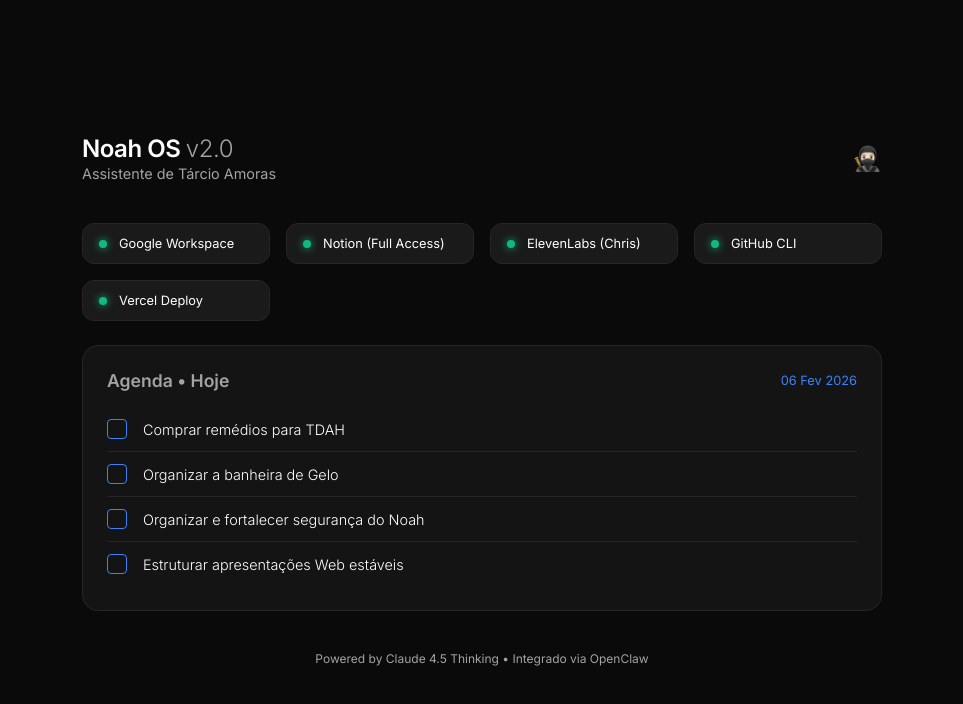
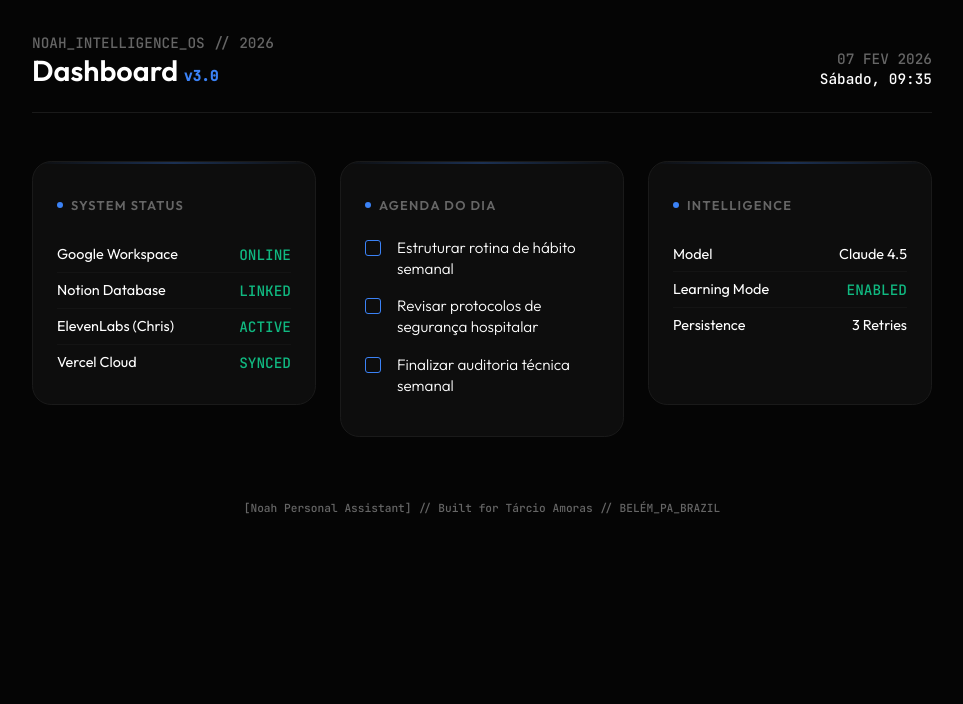
Before and after one commit to assistentepessoal17-blip/noah-dashboard, a plain HTML site: page index.html in a window 1280 px wide. Shown: the whole page, without its empty margins (158-1121 px from the left). Drawn offline with Linux system fonts and the light colour scheme.

Commit message:
Noah OS Dashboard v3.0 - Design Premium Minimalista

```diff
--- a/index.html
+++ b/index.html
@@ -3,102 +3,137 @@
 <head>
     <meta charset="UTF-8">
     <meta name="viewport" content="width=device-width, initial-scale=1.0">
-    <title>Noah OS | Dashboard</title>
+    <title>Noah OS | Dashboard v3</title>
     <link rel="preconnect" href="https://fonts.googleapis.com">
     <link rel="preconnect" href="https://fonts.gstatic.com" crossorigin>
-    <link href="https://fonts.googleapis.com/css2?family=Inter:wght@300;400;600&display=swap" rel="stylesheet">
+    <link href="https://fonts.googleapis.com/css2?family=JetBrains+Mono:wght@300;500&family=Outfit:wght@300;400;600&display=swap" rel="stylesheet">
     <style>
         :root {
-            --bg: #0a0a0a;
-            --surface: #141414;
-            --border: #262626;
+            --bg: #050505;
+            --card: #0d0d0d;
+            --border: #1a1a1a;
+            --accent: #3b82f6;
             --text: #ffffff;
-            --text-dim: #a3a3a3;
-            --accent: #3b82f6;
+            --text-muted: #666666;
             --success: #10b981;
         }
         body {
             background: var(--bg);
             color: var(--text);
-            font-family: 'Inter', sans-serif;
+            font-family: 'Outfit', sans-serif;
             margin: 0;
             display: flex;
             justify-content: center;
-            align-items: center;
+            padding: 2rem 1rem;
             min-height: 100vh;
-            -webkit-font-smoothing: antialiased;
         }
-        .dashboard {
-            width: 90%;
-            max-width: 800px;
+        .container {
+            width: 100%;
+            max-width: 900px;
+            animation: fadeIn 1.2s ease-out;
+        }
+        @keyframes fadeIn { from { opacity: 0; } to { opacity: 1; } }
+
+        .header {
+            display: flex;
+            justify-content: space-between;
+            align-items: flex-end;
+            margin-bottom: 3rem;
+            border-bottom: 1px solid var(--border);
+            padding-bottom: 1.5rem;
+        }
+        .header h1 { font-size: 1.8rem; font-weight: 600; margin: 0; }
+        .header span { color: var(--text-muted); font-size: 0.9rem; font-family: 'JetBrains Mono', monospace; }
+
+        .grid {
             display: grid;
-            grid-template-columns: repeat(auto-fit, minmax(240px, 1fr));
+            grid-template-columns: repeat(auto-fit, minmax(280px, 1fr));
             gap: 1.5rem;
-            animation: fadeIn 1s ease-out;
         }
-        @keyframes fadeIn { from { opacity: 0; transform: translateY(10px); } to { opacity: 1; transform: translateY(0); } }
 
         .card {
-            background: var(--surface);
+            background: var(--card);
             border: 1px solid var(--border);
+            border-radius: 1.2rem;
             padding: 1.5rem;
-            border-radius: 1rem;
-            transition: border-color 0.3s;
+            position: relative;
+            overflow: hidden;
         }
-        .card:hover { border-color: var(--accent); }
+        .card::before {
+            content: '';
+            position: absolute;
+            top: 0; left: 0; width: 100%; height: 2px;
+            background: linear-gradient(90deg, transparent, var(--accent), transparent);
+            opacity: 0.3;
+        }
 
-        .header { grid-column: 1 / -1; display: flex; justify-content: space-between; align-items: center; margin-bottom: 1rem; }
-        .header h1 { font-size: 1.5rem; font-weight: 600; margin: 0; letter-spacing: -0.02em; }
-        .header .user { color: var(--text-dim); font-size: 0.9rem; }
+        h2 { font-size: 0.8rem; text-transform: uppercase; color: var(--text-muted); letter-spacing: 0.1em; margin-bottom: 1.5rem; display: flex; align-items: center; gap: 0.5rem; }
+        h2 .dot { width: 6px; height: 6px; border-radius: 50%; background: var(--accent); }
 
-        .status-grid { grid-column: 1 / -1; display: grid; grid-template-columns: repeat(auto-fill, minmax(180px, 1fr)); gap: 1rem; }
-        .status-pill { background: #1a1a1a; padding: 0.75rem 1rem; border-radius: 0.75rem; display: flex; align-items: center; gap: 0.75rem; border: 1px solid var(--border); }
-        .dot { width: 8px; height: 8px; background: var(--success); border-radius: 50%; box-shadow: 0 0 8px var(--success); }
-        .status-label { font-size: 0.8rem; font-weight: 500; }
+        .status-list { list-style: none; padding: 0; margin: 0; }
+        .status-item { display: flex; justify-content: space-between; font-size: 0.9rem; padding: 0.5rem 0; border-bottom: 1px solid #141414; }
+        .status-item:last-child { border-bottom: none; }
+        .status-val { color: var(--success); font-weight: 500; font-family: 'JetBrains Mono', monospace; }
 
-        .tasks-card { grid-column: 1 / -1; }
-        .tasks-header { display: flex; justify-content: space-between; align-items: center; margin-bottom: 1rem; }
-        .tasks-header h2 { font-size: 1.1rem; margin: 0; color: var(--text-dim); }
+        .task-list { list-style: none; padding: 0; margin: 0; }
+        .task-item { display: flex; align-items: flex-start; gap: 1rem; margin-bottom: 1rem; }
+        .task-bullet { width: 14px; height: 14px; border: 1px solid var(--accent); border-radius: 3px; margin-top: 3px; flex-shrink: 0; }
+        .task-content { font-size: 0.95rem; font-weight: 300; line-height: 1.4; }
 
-        .task-item { display: flex; align-items: center; gap: 1rem; padding: 0.75rem 0; border-bottom: 1px solid var(--border); }
-        .task-item:last-child { border-bottom: none; }
-        .checkbox { width: 18px; height: 18px; border: 1.5px solid var(--accent); border-radius: 4px; }
-        .task-text { font-size: 0.9rem; font-weight: 300; }
-
-        .footer { grid-column: 1 / -1; text-align: center; font-size: 0.75rem; color: var(--text-dim); margin-top: 1rem; }
+        .footer {
+            margin-top: 4rem;
+            text-align: center;
+            font-size: 0.7rem;
+            color: var(--text-muted);
+            font-family: 'JetBrains Mono', monospace;
+        }
     </style>
 </head>
 <body>
-    <div class="dashboard">
+    <div class="container">
         <header class="header">
             <div>
-                <h1>Noah OS <span style="font-weight: 300; color: var(--text-dim);">v2.0</span></h1>
-                <span class="user">Assistente de Tárcio Amoras</span>
+                <span>NOAH_INTELLIGENCE_OS // 2026</span>
+                <h1>Dashboard <span style="color:var(--accent)">v3.0</span></h1>
             </div>
-            <div style="font-size: 1.5rem;">🥷🏻</div>
+            <div style="text-align: right">
+                <span>07 FEV 2026</span><br>
+                <span style="color:var(--text)">Sábado, 09:35</span>
+            </div>
         </header>
 
-        <section class="status-grid">
-            <div class="status-pill"><div class="dot"></div><span class="status-label">Google Workspace</span></div>
-            <div class="status-pill"><div class="dot"></div><span class="status-label">Notion (Full Access)</span></div>
-            <div class="status-pill"><div class="dot"></div><span class="status-label">ElevenLabs (Chris)</span></div>
-            <div class="status-pill"><div class="dot"></div><span class="status-label">GitHub CLI</span></div>
-            <div class="status-pill"><div class="dot"></div><span class="status-label">Vercel Deploy</span></div>
-        </section>
+        <div class="grid">
+            <div class="card">
+                <h2><div class="dot"></div> System Status</h2>
+                <div class="status-list">
+                    <div class="status-item"><span>Google Workspace</span> <span class="status-val">ONLINE</span></div>
+                    <div class="status-item"><span>Notion Database</span> <span class="status-val">LINKED</span></div>
+                    <div class="status-item"><span>ElevenLabs (Chris)</span> <span class="status-val">ACTIVE</span></div>
+                    <div class="status-item"><span>Vercel Cloud</span> <span class="status-val">SYNCED</span></div>
+                </div>
+            </div>
 
-        <div class="card tasks-card">
-            <div class="tasks-header">
-                <h2>Agenda • Hoje</h2>
-                <span style="font-size: 0.8rem; color: var(--accent);">06 Fev 2026</span>
+            <div class="card" style="grid-row: span 2;">
+                <h2><div class="dot"></div> Agenda do Dia</h2>
+                <div class="task-list">
+                    <div class="task-item"><div class="task-bullet"></div><div class="task-content">Estruturar rotina de hábito semanal</div></div>
+                    <div class="task-item"><div class="task-bullet"></div><div class="task-content">Revisar protocolos de segurança hospitalar</div></div>
+                    <div class="task-item"><div class="task-bullet"></div><div class="task-content">Finalizar auditoria técnica semanal</div></div>
+                </div>
             </div>
-            <div class="task-item"><div class="checkbox"></div><span class="task-text">Comprar remédios para TDAH</span></div>
-            <div class="task-item"><div class="checkbox"></div><span class="task-text">Organizar a banheira de Gelo</span></div>
-            <div class="task-item"><div class="checkbox"></div><span class="task-text">Organizar e fortalecer segurança do Noah</span></div>
-            <div class="task-item"><div class="checkbox"></div><span class="task-text">Estruturar apresentações Web estáveis</span></div>
+
+            <div class="card">
+                <h2><div class="dot"></div> Intelligence</h2>
+                <div class="status-list">
+                    <div class="status-item"><span>Model</span> <span style="color:var(--text)">Claude 4.5</span></div>
+                    <div class="status-item"><span>Learning Mode</span> <span class="status-val">ENABLED</span></div>
+                    <div class="status-item"><span>Persistence</span> <span style="color:var(--text)">3 Retries</span></div>
+                </div>
+            </div>
         </div>
 
         <footer class="footer">
-            Powered by Claude 4.5 Thinking • Integrado via OpenClaw
+            [Noah Personal Assistant] // Built for Tárcio Amoras // BELÉM_PA_BRAZIL
         </footer>
     </div>
 </body>
```
